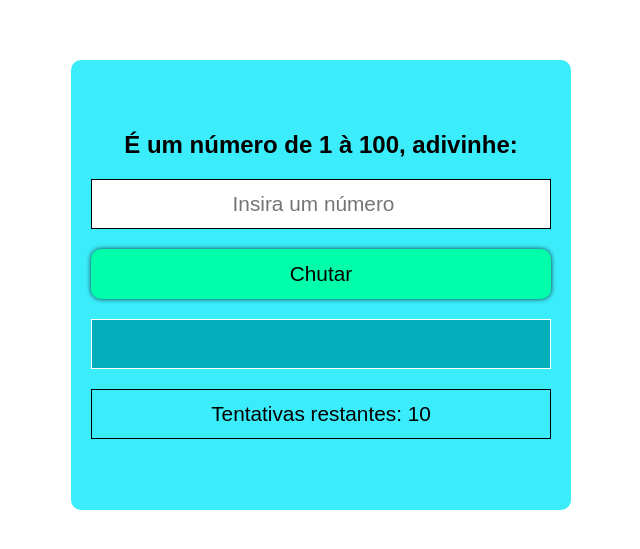
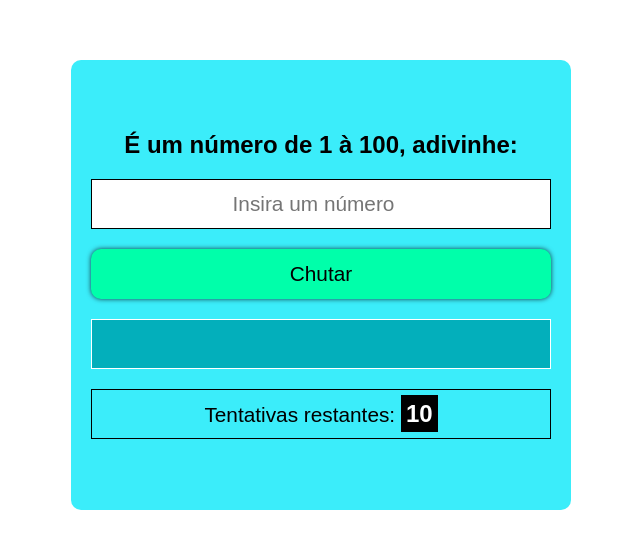
Before and after one commit to filipesilvagalvao/adivinhacao, a plain HTML site: page index.html in a window 1280 px wide. Shown: the part 115-664 px from the top of the page, without its empty margins (319-959 px from the left). Drawn offline with Linux system fonts and the light colour scheme.

Commit message:
feature de estilização do span de tentativas

```diff
--- a/style.css
+++ b/style.css
@@ -65,3 +65,11 @@ main>*:not(h1) {
     border: 1px solid;
     font-size: 1.3rem;
 }
+
+span {
+    color: #ffffff;
+    background-color: black;
+    padding: 5px;
+    font-weight: bold;
+    font-size: 1.5rem;
+}
```
